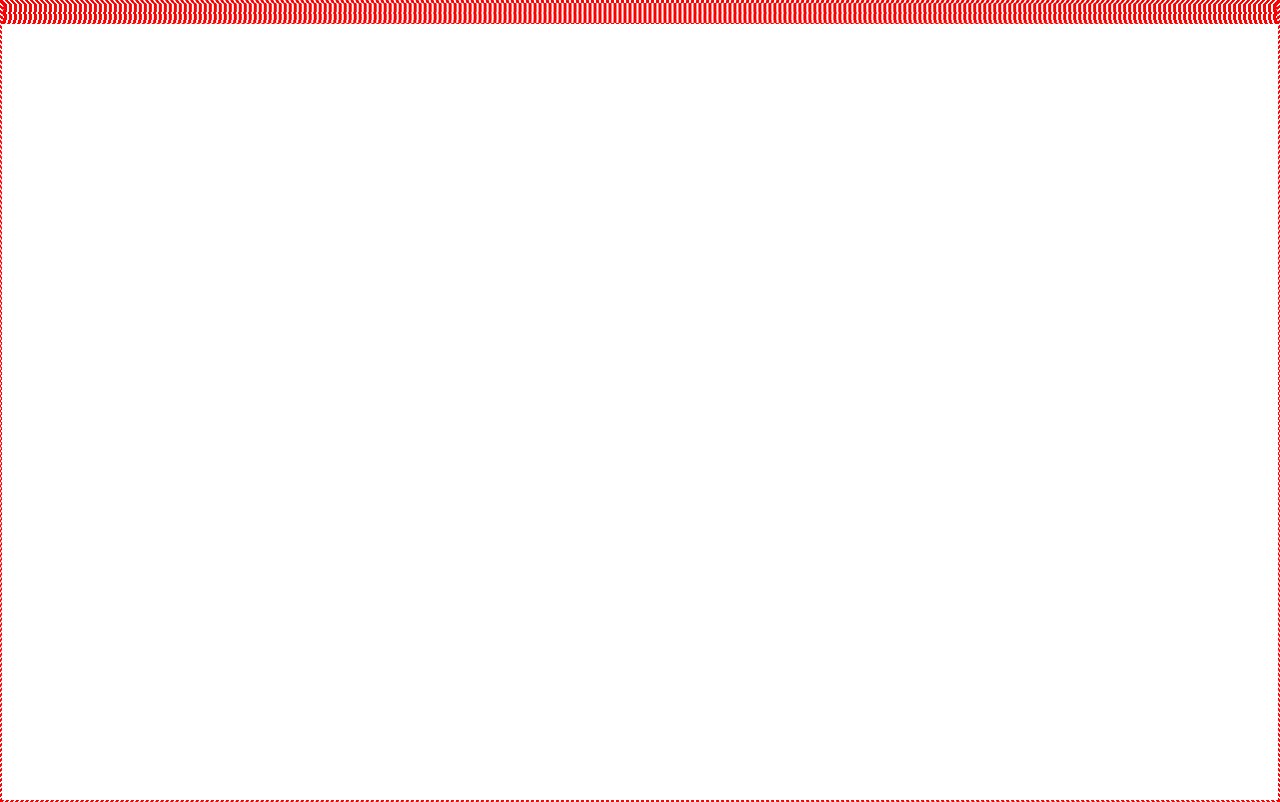
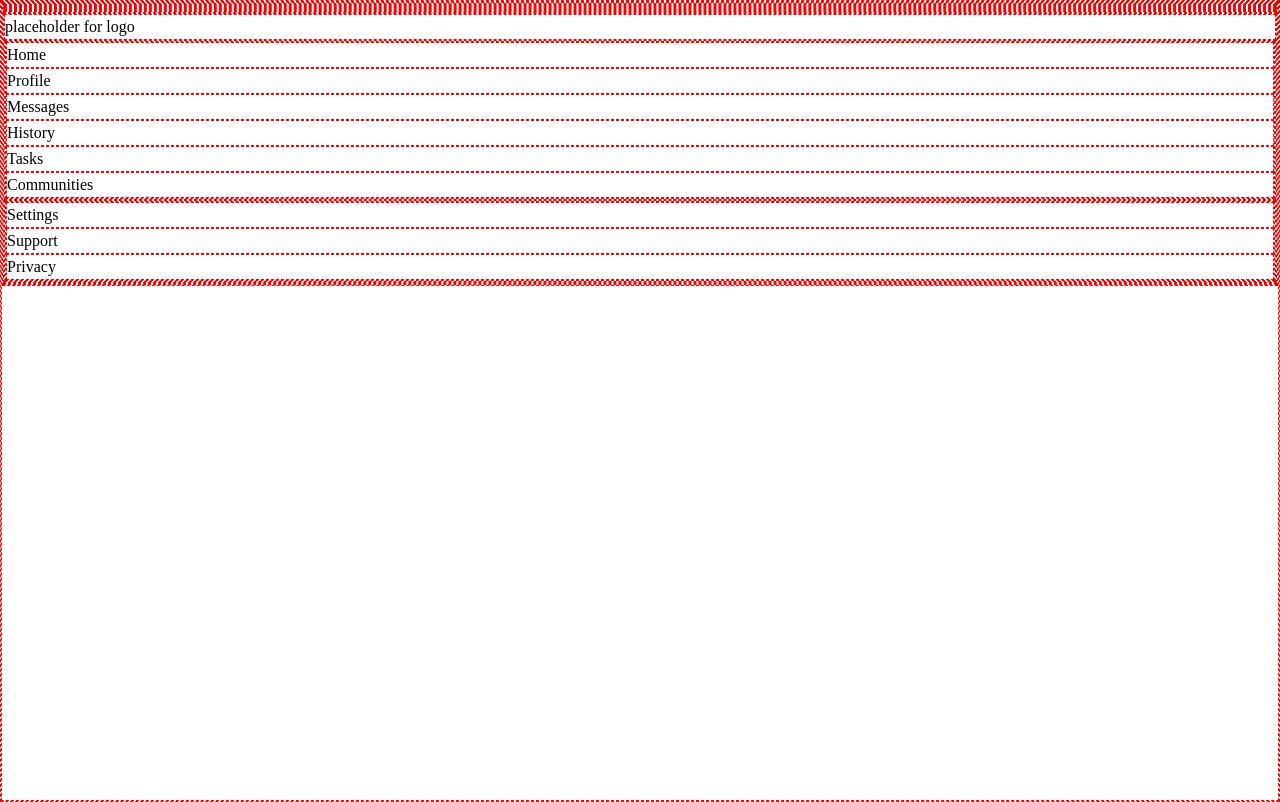
Before and after one commit to xAnDrOm3dAx/admin-dashboard, a plain HTML site: page index.html in a window 1280 px wide. Drawn offline with Linux system fonts and the light colour scheme.

Commit message:
structure for sidebar

```diff
--- a/index.html
+++ b/index.html
@@ -20,9 +20,26 @@
     </header>
 
     <aside class="sidebar">
-      <div class="logo"></div>
-      <div class="controls"></div>
-      <div class="settings"></div>
+      <div class="logo">placeholder for logo</div>
+
+      <div class="main-menu">
+        <ul>
+          <li class="home">Home</li>
+          <li class="profile">Profile</li>
+          <li class="messages">Messages</li>
+          <li class="history">History</li>
+          <li class="tasks">Tasks</li>
+          <li class="communities">Communities</li>
+        </ul>
+      </div>
+
+      <div class="settings">
+        <ul class="settings-menu">
+          <li class="settings">Settings</li>
+          <li class="support">Support</li>
+          <li class="privacy">Privacy</li>
+        </ul>
+      </div>
     </aside>
 
     <section class="main-content">
```
